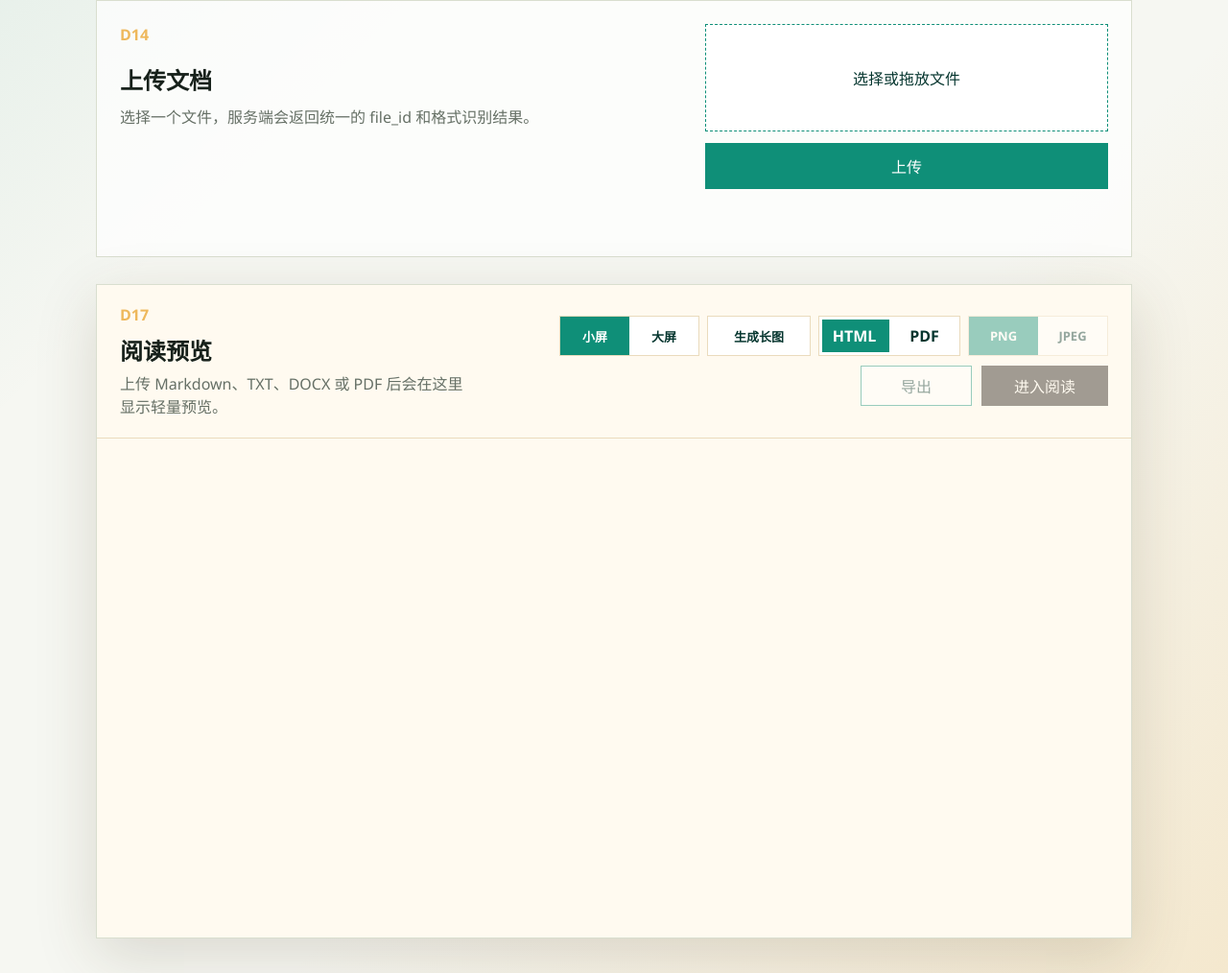
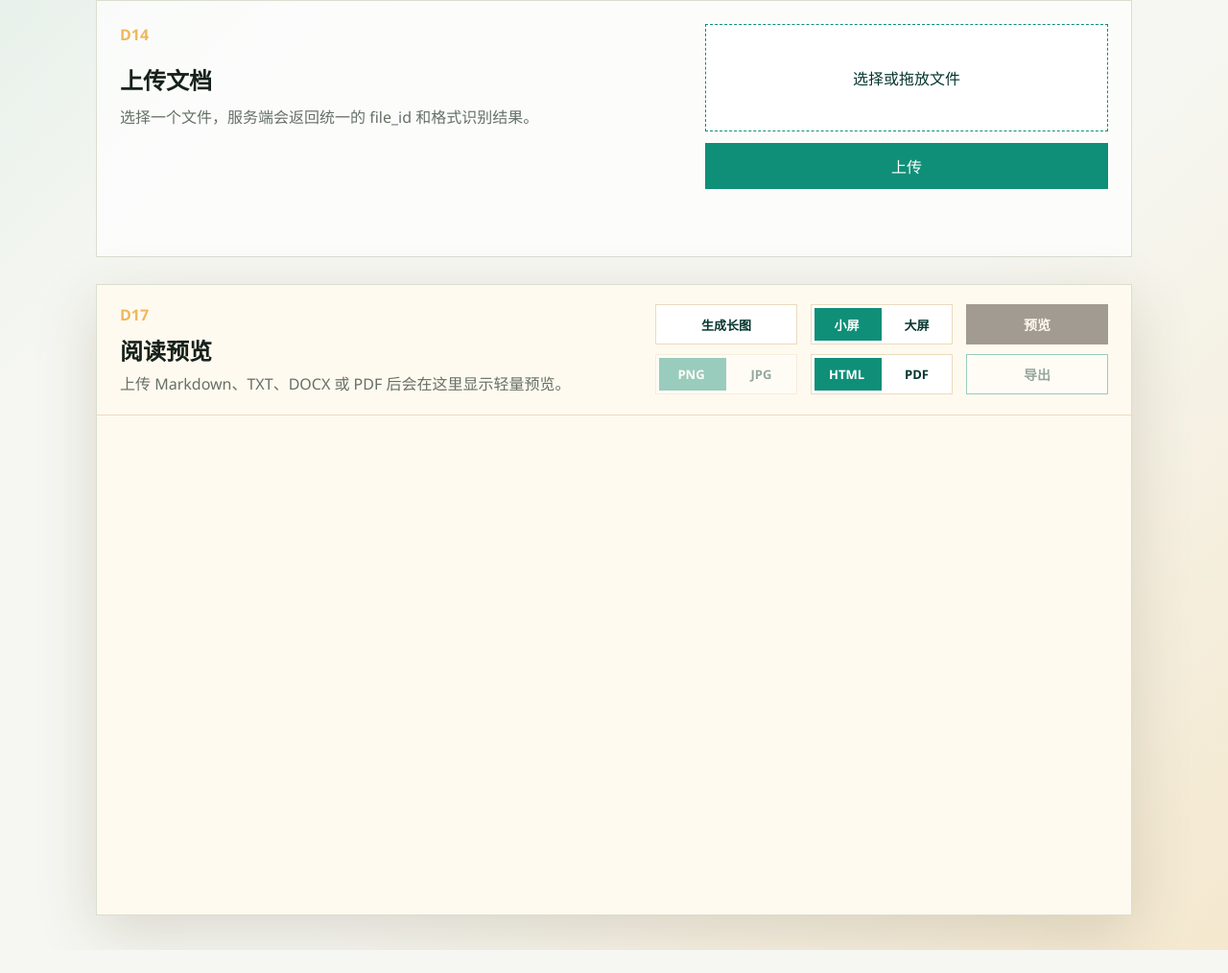
Before and after one commit to Archjing/Any2Screen, a plain HTML site: page src/web/static/index.html in a window 1280 px wide. Shown: the part 600-1614 px from the top of the page at 96% size. After the commit the page ends 1590 px from the top, so only its background shows below. Drawn offline with Linux system fonts and the light colour scheme; files that its build step writes are made by us from their sources; no server answers; files whose address does not match are found by name.

Commit message:
frontend layout amend

```diff
--- a/demo-site/styles.css
+++ b/demo-site/styles.css
@@ -298,81 +298,40 @@ h1 {
   color: var(--reader-surface);
   cursor: pointer;
   font: inherit;
+  font-size: 14px;
+  font-weight: 800;
 }
 
 .preview-actions {
   display: flex;
-  flex-wrap: wrap;
+  flex-wrap: nowrap;
   justify-content: flex-end;
-  gap: 10px;
+  align-items: start;
+  gap: 14px;
 }
 
-.export-options {
-  display: flex;
-  flex-wrap: wrap;
-  justify-content: flex-end;
-  gap: 8px;
-}
-
-.segmented-control {
-  display: inline-grid;
-  min-height: 42px;
-  grid-auto-flow: column;
-  border: 1px solid var(--reader-line);
-  background: #ffffff;
-}
-
-.segmented-option {
-  position: relative;
-  display: inline-flex;
-  min-width: 72px;
-  align-items: center;
-  justify-content: center;
-  color: var(--accent-ink);
-  cursor: pointer;
-}
-
-.segmented-option input {
-  position: absolute;
-  width: 1px;
-  height: 1px;
-  opacity: 0;
-}
-
-.segmented-option span {
-  display: flex;
-  width: 100%;
-  min-height: 40px;
-  align-items: center;
-  justify-content: center;
-  padding: 0 12px;
-  font-size: 13px;
-  font-weight: 800;
-}
-
-.segmented-option input:checked + span {
-  background: var(--accent);
-  color: #ffffff;
-}
-
-.segmented-option input:focus-visible + span {
-  outline: 2px solid var(--warm);
-  outline-offset: -2px;
+.control-group {
+  display: grid;
+  grid-template-columns: 1fr;
+  align-content: start;
+  gap: 10px;
+  min-width: 148px;
 }
 
 .long-image-toggle {
   position: relative;
   display: inline-flex;
   min-height: 42px;
-  min-width: 108px;
+  min-width: 148px;
   align-items: center;
   justify-content: center;
   border: 1px solid var(--reader-line);
   background: #ffffff;
   color: var(--accent-ink);
   cursor: pointer;
+  font: inherit;
   font-size: 13px;
-  font-weight: 800;
+  font-weight: 700;
 }
 
 .long-image-toggle input {
@@ -388,7 +347,7 @@ h1 {
   min-height: 40px;
   align-items: center;
   justify-content: center;
-  padding: 0 12px;
+  padding: 0 14px;
 }
 
 .long-image-toggle input:checked + span {
@@ -403,12 +362,14 @@ h1 {
 
 .secondary-action {
   min-height: 42px;
-  min-width: 116px;
+  min-width: 132px;
   border: 1px solid var(--accent);
   background: #ffffff;
   color: var(--accent-ink);
   cursor: pointer;
   font: inherit;
+  font-size: 14px;
+  font-weight: 800;
 }
 
 .format-switch {
@@ -453,7 +414,9 @@ h1 {
   position: relative;
   z-index: 1;
   text-align: center;
+  font-size: 13px;
   font-weight: 700;
+  padding: 0 14px;
   transition: color 180ms ease;
 }
 
@@ -478,15 +441,22 @@ h1 {
   outline-offset: 3px;
 }
 
-.format-switch.is-disabled,
-.segmented-control.is-disabled {
+.format-switch.is-disabled {
   cursor: not-allowed;
   opacity: 0.42;
 }
 
-.format-switch.is-disabled .format-switch-track,
-.segmented-control.is-disabled .segmented-option {
+.format-switch.is-disabled .format-switch-track {
   pointer-events: none;
+}
+
+.action-group .reader-toggle,
+.action-group .secondary-action {
+  min-width: 132px;
+}
+
+.action-group {
+  justify-items: stretch;
 }
 
 .reader-toggle:disabled,
@@ -600,14 +570,9 @@ h2 {
     grid-template-columns: 1fr;
   }
 
-  .export-options {
-    display: grid;
-    grid-template-columns: 1fr;
-  }
-
   .format-switch,
-  .segmented-control,
   .long-image-toggle,
+  .control-group,
   .secondary-action {
     width: 100%;
   }
--- a/src/web/static/index.html
+++ b/src/web/static/index.html
@@ -78,20 +78,26 @@
           <p id="preview-status">上传 Markdown、TXT、DOCX 或 PDF 后会在这里显示轻量预览。</p>
         </div>
         <div class="preview-actions">
-          <div class="export-options" aria-label="导出配置">
-            <div class="segmented-control" aria-label="选择屏幕尺寸">
-              <label class="segmented-option">
-                <input type="radio" name="screen-target" value="small" checked>
-                <span data-i18n="smallScreen">小屏</span>
-              </label>
-              <label class="segmented-option">
-                <input type="radio" name="screen-target" value="large">
-                <span data-i18n="largeScreen">大屏</span>
-              </label>
-            </div>
+          <div class="control-group">
             <label class="long-image-toggle">
               <input id="long-image-toggle" type="checkbox">
               <span data-i18n="longImage">生成长图</span>
+            </label>
+            <label id="image-format-switch" class="format-switch is-disabled" aria-label="选择图片格式">
+              <input id="image-format-toggle" type="checkbox" disabled>
+              <span class="format-switch-track">
+                <span>PNG</span>
+                <span>JPG</span>
+              </span>
+            </label>
+          </div>
+          <div class="control-group">
+            <label id="screen-switch" class="format-switch" aria-label="选择屏幕尺寸">
+              <input id="screen-toggle" type="checkbox">
+              <span class="format-switch-track">
+                <span data-i18n="smallScreen">小屏</span>
+                <span data-i18n="largeScreen">大屏</span>
+              </span>
             </label>
             <label id="document-format-switch" class="format-switch" aria-label="选择导出格式">
               <input id="export-format-toggle" type="checkbox">
@@ -100,19 +106,11 @@
                 <span>PDF</span>
               </span>
             </label>
-            <div id="image-format-options" class="segmented-control is-disabled" aria-label="选择图片格式">
-              <label class="segmented-option">
-                <input type="radio" name="image-format" value="png" checked disabled>
-                <span>PNG</span>
-              </label>
-              <label class="segmented-option">
-                <input type="radio" name="image-format" value="jpeg" disabled>
-                <span>JPEG</span>
-              </label>
-            </div>
           </div>
-          <button id="export-run" class="secondary-action" type="button" disabled data-i18n="exportButton">导出</button>
-          <button id="reader-toggle" class="reader-toggle" type="button" disabled>进入阅读</button>
+          <div class="control-group action-group">
+            <button id="reader-toggle" class="reader-toggle" type="button" disabled data-i18n="previewButton">预览</button>
+            <button id="export-run" class="secondary-action" type="button" disabled data-i18n="exportButton">导出</button>
+          </div>
         </div>
       </div>
       <iframe id="preview-frame" title="Document preview"></iframe>
--- a/src/web/static/styles.css
+++ b/src/web/static/styles.css
@@ -298,81 +298,40 @@ h1 {
   color: var(--reader-surface);
   cursor: pointer;
   font: inherit;
+  font-size: 14px;
+  font-weight: 800;
 }
 
 .preview-actions {
   display: flex;
-  flex-wrap: wrap;
+  flex-wrap: nowrap;
   justify-content: flex-end;
-  gap: 10px;
+  align-items: start;
+  gap: 14px;
 }
 
-.export-options {
-  display: flex;
-  flex-wrap: wrap;
-  justify-content: flex-end;
-  gap: 8px;
-}
-
-.segmented-control {
-  display: inline-grid;
-  min-height: 42px;
-  grid-auto-flow: column;
-  border: 1px solid var(--reader-line);
-  background: #ffffff;
-}
-
-.segmented-option {
-  position: relative;
-  display: inline-flex;
-  min-width: 72px;
-  align-items: center;
-  justify-content: center;
-  color: var(--accent-ink);
-  cursor: pointer;
-}
-
-.segmented-option input {
-  position: absolute;
-  width: 1px;
-  height: 1px;
-  opacity: 0;
-}
-
-.segmented-option span {
-  display: flex;
-  width: 100%;
-  min-height: 40px;
-  align-items: center;
-  justify-content: center;
-  padding: 0 12px;
-  font-size: 13px;
-  font-weight: 800;
-}
-
-.segmented-option input:checked + span {
-  background: var(--accent);
-  color: #ffffff;
-}
-
-.segmented-option input:focus-visible + span {
-  outline: 2px solid var(--warm);
-  outline-offset: -2px;
+.control-group {
+  display: grid;
+  grid-template-columns: 1fr;
+  align-content: start;
+  gap: 10px;
+  min-width: 148px;
 }
 
 .long-image-toggle {
   position: relative;
   display: inline-flex;
   min-height: 42px;
-  min-width: 108px;
+  min-width: 148px;
   align-items: center;
   justify-content: center;
   border: 1px solid var(--reader-line);
   background: #ffffff;
   color: var(--accent-ink);
   cursor: pointer;
+  font: inherit;
   font-size: 13px;
-  font-weight: 800;
+  font-weight: 700;
 }
 
 .long-image-toggle input {
@@ -388,7 +347,7 @@ h1 {
   min-height: 40px;
   align-items: center;
   justify-content: center;
-  padding: 0 12px;
+  padding: 0 14px;
 }
 
 .long-image-toggle input:checked + span {
@@ -403,12 +362,14 @@ h1 {
 
 .secondary-action {
   min-height: 42px;
-  min-width: 116px;
+  min-width: 132px;
   border: 1px solid var(--accent);
   background: #ffffff;
   color: var(--accent-ink);
   cursor: pointer;
   font: inherit;
+  font-size: 14px;
+  font-weight: 800;
 }
 
 .format-switch {
@@ -453,7 +414,9 @@ h1 {
   position: relative;
   z-index: 1;
   text-align: center;
+  font-size: 13px;
   font-weight: 700;
+  padding: 0 14px;
   transition: color 180ms ease;
 }
 
@@ -478,15 +441,22 @@ h1 {
   outline-offset: 3px;
 }
 
-.format-switch.is-disabled,
-.segmented-control.is-disabled {
+.format-switch.is-disabled {
   cursor: not-allowed;
   opacity: 0.42;
 }
 
-.format-switch.is-disabled .format-switch-track,
-.segmented-control.is-disabled .segmented-option {
+.format-switch.is-disabled .format-switch-track {
   pointer-events: none;
+}
+
+.action-group .reader-toggle,
+.action-group .secondary-action {
+  min-width: 132px;
+}
+
+.action-group {
+  justify-items: stretch;
 }
 
 .reader-toggle:disabled,
@@ -592,14 +562,9 @@ h2 {
     grid-template-columns: 1fr;
   }
 
-  .export-options {
-    display: grid;
-    grid-template-columns: 1fr;
-  }
-
   .format-switch,
-  .segmented-control,
   .long-image-toggle,
+  .control-group,
   .secondary-action {
     width: 100%;
   }
```
Also changed, not shown: demo-site/app.js (+18 -16 lines), demo-site/index.html (+21 -23 lines), src/web/static/app.js (+27 -19 lines).
